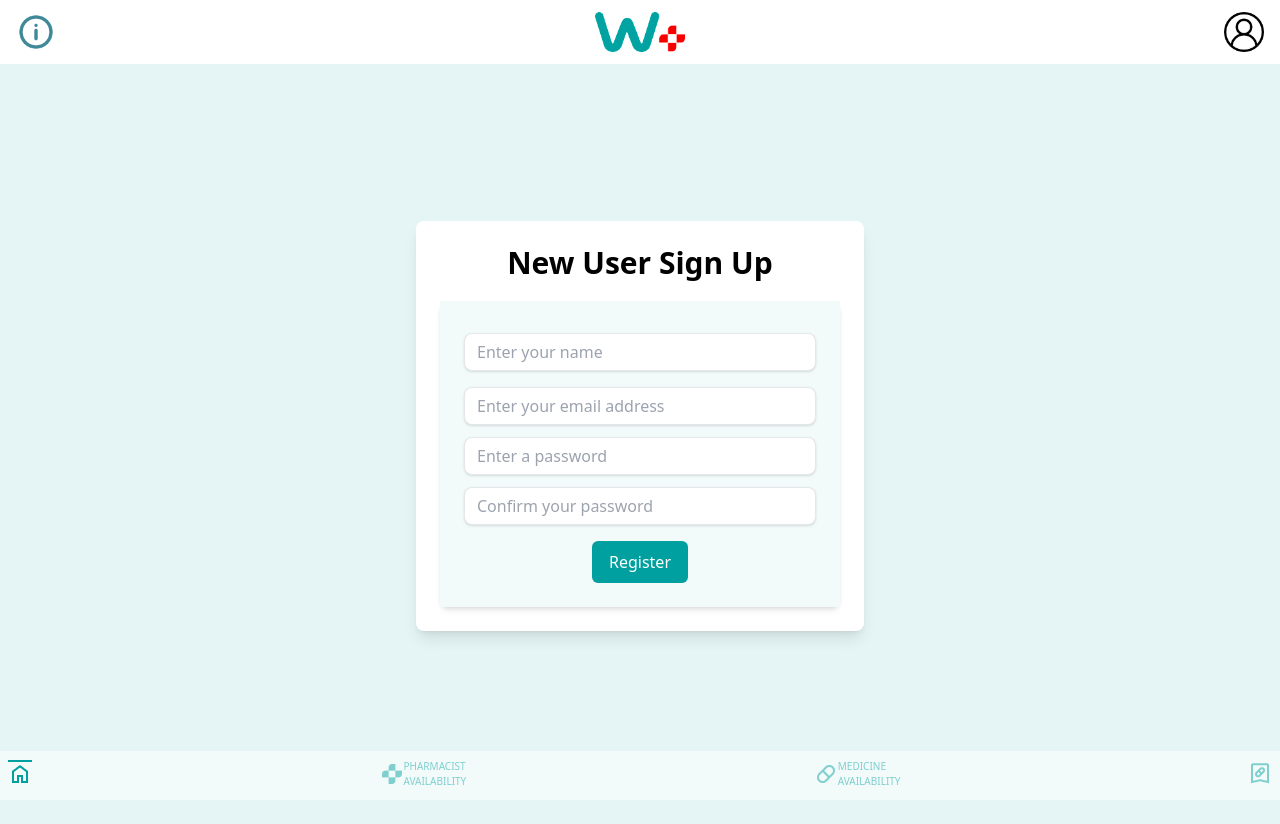
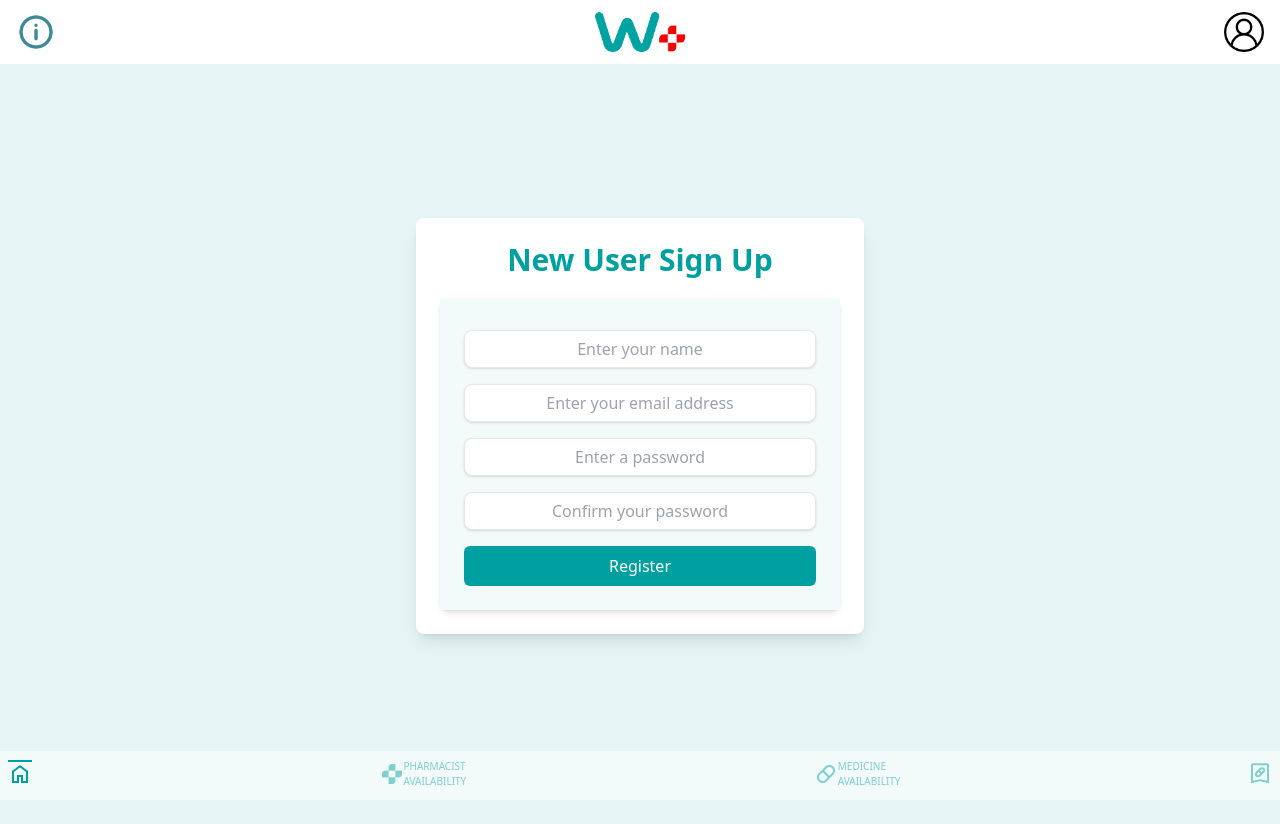
Before and after one commit to rizvan93/pharmacy-availability-checker, a React (Vite) app: page /new in a window 1280 px wide. Built offline with nearby package versions, Linux system fonts and the light colour scheme.

Commit message:
consumer/medicines

```diff
--- a/src/pages/Consumers/Create/ConsumerSignUpForm.jsx
+++ b/src/pages/Consumers/Create/ConsumerSignUpForm.jsx
@@ -39,26 +39,26 @@ export default function ConsumerSignUpForm() {
   <div className="px-4 py-3 bg-wAqua-5 sm:p-6">
     <div className="mb-4">
       <label className="block text-gray-700 font-bold mb-2" htmlFor="name"></label>
-      <input name="name" value={newUser.name} onChange={handleChange} className="shadow appearance-none border rounded-lg w-full py-2 px-3 text-gray-700 leading-tight focus:outline-none focus:shadow-outline" id="name" type="text" placeholder="Enter your name" />
+      <input name="name" value={newUser.name} onChange={handleChange} className="text-center shadow appearance-none border rounded-lg w-full py-2 px-3 text-gray-700 leading-tight focus:outline-none focus:shadow-outline" id="name" type="text" placeholder="Enter your name" />
     </div>
 
-    <div className="mb-3">
+    <div className="mb-4">
       <label className="block text-gray-700 font-bold mb-2" htmlFor="userId"></label>
-      <input name="userId" type="email" value={newUser.userId} onChange={handleChange} className="shadow appearance-none border rounded-lg w-full py-2 px-3 text-gray-700 leading-tight focus:outline-none focus:shadow-outline" id="userId" placeholder="Enter your email address" />
+      <input name="userId" type="email" value={newUser.userId} onChange={handleChange} className="text-center shadow appearance-none border rounded-lg w-full py-2 px-3 text-gray-700 leading-tight focus:outline-none focus:shadow-outline" id="userId" placeholder="Enter your email address" />
     </div>
 
-    <div className="mb-3">
+    <div className="mb-4">
       <label className="block text-gray-700 font-bold mb-2" htmlFor="password"></label>
-      <input name="password" type="password" value={newUser.password} onChange={handleChange} className="shadow appearance-none border rounded-lg w-full py-2 px-3 text-gray-700 leading-tight focus:outline-none focus:shadow-outline" id="password" placeholder="Enter a password" />
+      <input name="password" type="password" value={newUser.password} onChange={handleChange} className="text-center shadow appearance-none border rounded-lg w-full py-2 px-3 text-gray-700 leading-tight focus:outline-none focus:shadow-outline" id="password" placeholder="Enter a password" />
     </div>
 
-    <div className="mb-3">
+    <div className="mb-4">
       <label className="block text-gray-700 font-bold mb-2" htmlFor="confirm"></label>
-      <input type="password" value={confirm} onChange={(e) => { setConfirm(e.target.value); }} className="shadow appearance-none border rounded-lg w-full py-2 px-3 text-gray-700 leading-tight focus:outline-none focus:shadow-outline" id="confirm" placeholder="Confirm your password" />
+      <input type="password" value={confirm} onChange={(e) => { setConfirm(e.target.value); }} className="text-center shadow appearance-none border rounded-lg w-full py-2 px-3 text-gray-700 leading-tight focus:outline-none focus:shadow-outline" id="confirm" placeholder="Confirm your password" />
     </div>
 
     <div className=" flex items-center justify-center">
-      <button type="submit" className="mt-1 inline-flex items-center justify-center px-4 py-2 border border-transparent font-medium rounded-md text-white bg-wAqua hover:bg-opacity-75 focus:outline-none focus:ring-2 focus:ring-offset-2 focus:ring-wAqua">
+      <button type="submit" className="bg-wAqua text-white rounded-md px-5 py-2 w-full hover:bg-opacity-75 focus:outline-none focus:ring-2 focus:ring-offset-2 focus:ring-wAqua">
         Register
       </button>
     </div>
--- a/src/pages/Consumers/Create/ConsumerSignUpPage.jsx
+++ b/src/pages/Consumers/Create/ConsumerSignUpPage.jsx
@@ -9,7 +9,7 @@ export default function ConsumerSignUpPage({ setHome }) {
 return (
 <div className="bg-wAqua-10 min-h-screen flex items-center justify-center px-4">
   <div className="max-w-md w-full bg-white rounded-lg shadow-lg p-6 mt-1">
-    <h1 className="text-3xl font-bold text-center mb-5">New User Sign Up</h1>
+    <h1 className="text-3xl font-bold text-center mb-5 text-wAqua font-semibold">New User Sign Up</h1>
     <ConsumerSignUpForm />
   </div>
 </div>
--- a/src/pages/Consumers/MedSearch/MedSearchPage.jsx
+++ b/src/pages/Consumers/MedSearch/MedSearchPage.jsx
@@ -30,8 +30,10 @@ const MedSearchPage = ({ setHome, user, setPage }) => {
   }, [medicinesFilteredForm]);
 
   return (
-    <>
-      <h1>Medicine availability</h1>;
+<div className="bg-wAqua-10 min-h-screen flex flex-col justify-center items-center">
+
+      <div className="max-w-md w-full bg-white rounded-lg shadow-lg p-6 mb-8">
+        <h1 className="text-3xl font-bold text-center mb-5 text-wAqua font-semibold">Medicine Availability</h1>
     <MedNameForm setMedicines={setMedicines} />
     <MedSelectForm
       medicines={medicines}
@@ -46,9 +48,10 @@ const MedSearchPage = ({ setHome, user, setPage }) => {
     {medicinesFilteredQuantity?.map((m) => (
       <MedCard medicine={m} key={m._id} id={user?.accountId} />
     ))}
-      <hr />
+  </div>
   <PostalCodeForm />
-    </>
+</div>
+
   );
 };
 
--- a/src/pages/Consumers/MedSearch/components/MedCard.jsx
+++ b/src/pages/Consumers/MedSearch/components/MedCard.jsx
@@ -4,17 +4,20 @@ import { toTitleCase } from "../../../../utilities/utilities";
 
 const MedCard = ({ medicine, id }) => {
   return (
-    <>
-      <hr />
-      <Link to={`/consumers/availability/medicines/${medicine._id}`}>
-        <h4>{toTitleCase(medicine.name)}</h4>
-        <p>{toTitleCase(medicine.manufacturer)}</p>
-        <p>{toTitleCase(medicine.quantity)}</p>
-      </Link>
-      {id ? (
-        <BookmarkButton id={id} field="medicines" fieldId={medicine._id} />
-      ) : null}
-    </>
+<div className="flex items-center py-4 border-b border-gray-300">
+  <div className="flex-1">
+    <Link to={`/consumers/availability/medicines/${medicine._id}`} className="text-wAqua font-bold hover:underline">
+      <h4 className="text-lg">{toTitleCase(medicine.name)}</h4>
+      <p className="text-sm">{toTitleCase(medicine.manufacturer)}</p>
+      <p className="text-sm">{toTitleCase(medicine.quantity)}</p>
+    </Link>
+  </div>
+  <div className="flex-shrink-0">
+    {id ? (
+      <BookmarkButton id={id} field="medicines" fieldId={medicine._id} />
+    ) : null}
+  </div>
+</div>
   );
 };
 
--- a/src/pages/Consumers/MedSearch/components/MedNameForm.jsx
+++ b/src/pages/Consumers/MedSearch/components/MedNameForm.jsx
@@ -29,18 +29,28 @@ const MedNameForm = ({ setMedicines }) => {
   };
 
   return (
-    <form onSubmit={handleSubmit}>
-      <label>
-        Name/Brand:{" "}
+<form onSubmit={handleSubmit} className="flex flex-col items-center">
+  <div className="mb-4 w-full max-w-sm">
+    <label htmlFor="name" className="block text-gray-700 font-bold mb-2">
+    </label>
     <input
+      type="text"
       name="name"
       value={name}
-          placeholder="Enter name of medicine"
       onChange={(e) => setName(e.target.value)}
+      placeholder="Enter name/brand of medicine"
+      className="shadow appearance-none border rounded-lg w-full py-2 px-3 text-gray-700 leading-tight focus:outline-none focus:shadow-outline"
     />
-      </label>
-      <button>Search Medicines</button>
+  </div>
+  <button
+    type="submit"
+    className="bg-wAqua text-white rounded-md px-5 py-2 hover:bg-opacity-75 focus:outline-none focus:ring-2 focus:ring-offset-2 focus:ring-wAqua"
+  >
+    Search Medicines
+  </button>
 </form>
+
+
   );
 };
 
--- a/src/pages/Consumers/MedSearch/components/PostalCodeForm.jsx
+++ b/src/pages/Consumers/MedSearch/components/PostalCodeForm.jsx
@@ -18,16 +18,22 @@ const PostalCodeForm = () => {
   };
 
   return (
-    <form onSubmit={handleSubmit}>
-      <label>
-        Postal Code:
-        <input name="postalCode" value={postalCode} onChange={handleChange} />
-      </label>
-      <button type="button" onClick={getLocation}>
-        Use current location (not in use)
-      </button>
-      <button>Find medicines near me</button>
-    </form>
+<form onSubmit={handleSubmit} className="w-full max-w-md bg-white rounded-lg shadow-lg p-8">
+  <h1 className="text-3xl font-bold text-center mb-5 text-wAqua font-semibold">Find Medicines Near Me</h1>
+  <div className="mb-4">
+    <label className="block text-gray-700 font-bold mb-2" htmlFor="postalCode"></label>
+    <input name="postalCode" value={postalCode} onChange={handleChange} className="shadow appearance-none border rounded-lg w-full py-2 px-3 text-gray-700 leading-tight focus:outline-none focus:shadow-outline" id="postalCode" type="text" placeholder="Enter your postal code" />
+  </div>
+  <div className="flex items-center justify-between">
+    <button type="button" onClick={getLocation} className="bg-gray-300 hover:bg-gray-400 text-gray-800 font-bold py-2 px-4 rounded focus:outline-none focus:shadow-outline">
+      Use current location (not in use)
+    </button>
+    <button type="submit" className="bg-wAqua hover:bg-opacity-75 text-white font-bold py-2 px-4 rounded focus:outline-none focus:shadow-outline">
+      Find Medicines Near Me
+    </button>
+  </div>
+</form>
+
   );
 };
 
```
Lines whose indentation alone changed are shown as unchanged.
